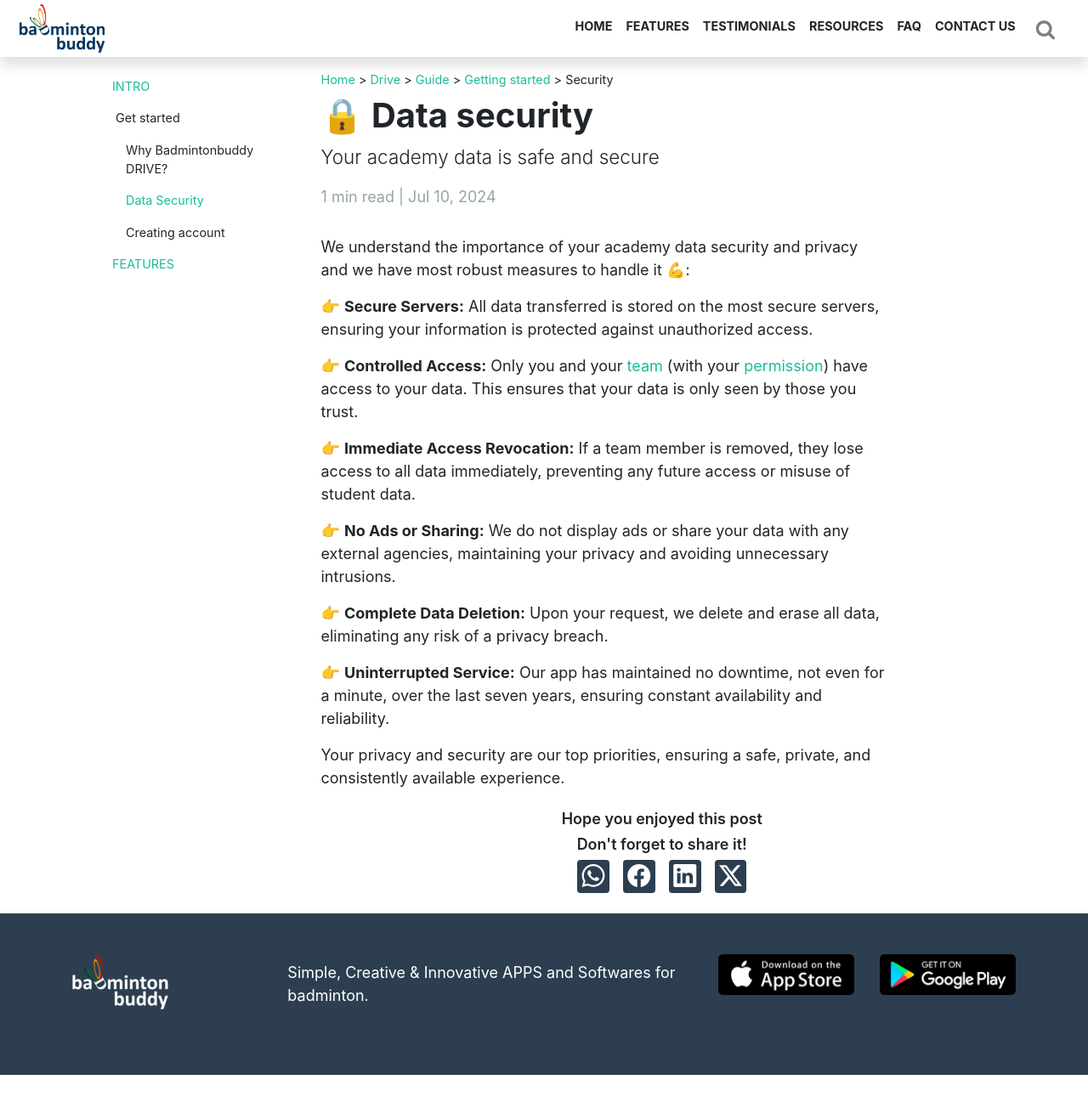
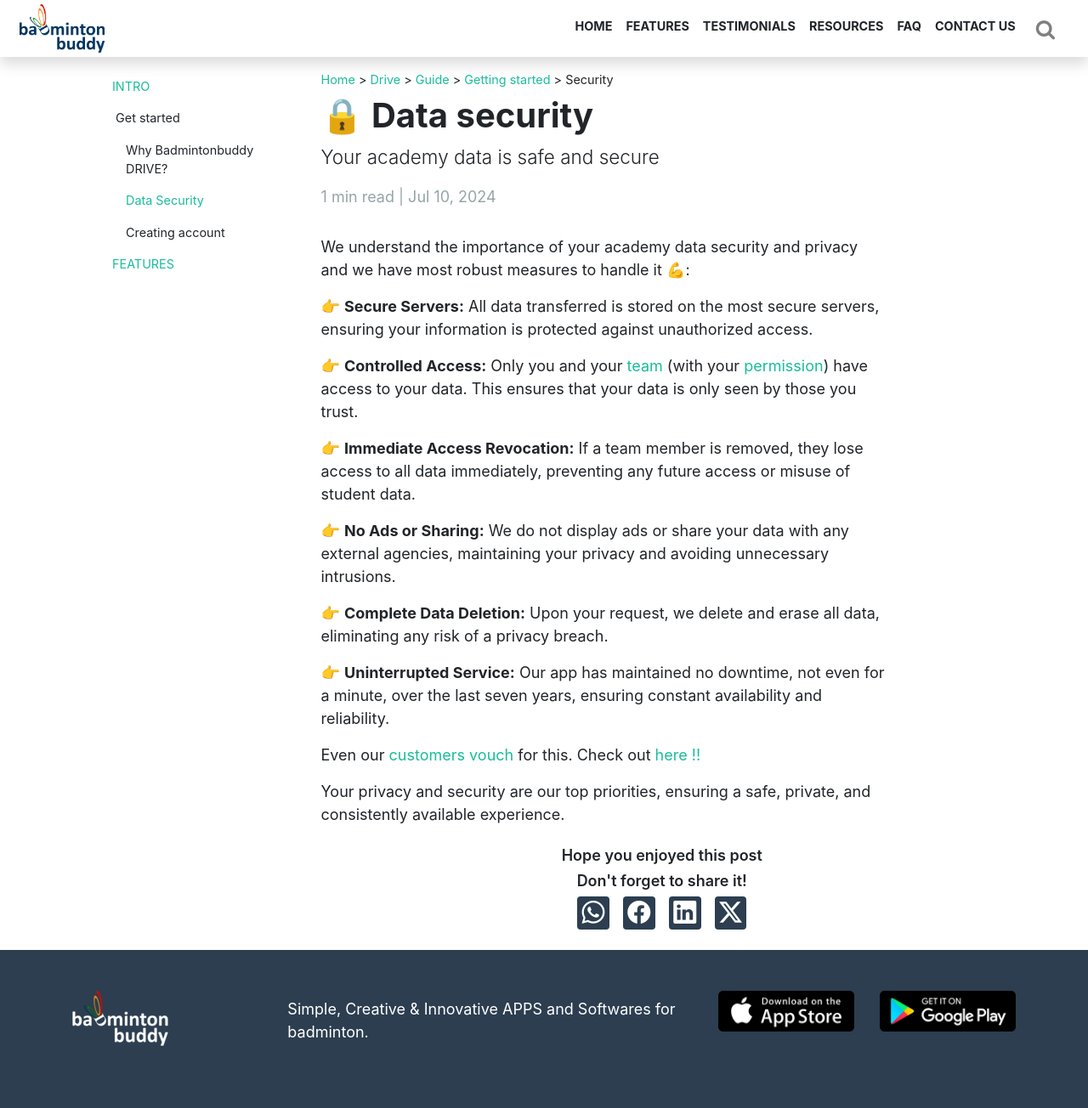
Before and after one commit to SampatDixit/sampatdixit.github.io, a Jekyll site: the page built from _posts/drive/guide/getting-started/2024-07-10-app-security.md, in a window 1280 px wide and 1308 px high. Shown: the top 1304 px of the window at 85% size. Built offline with Jekyll 4.4.1, drawn with Linux system fonts in a browser that asks for light colours; nearby versions of some CDN libraries; emoji names are drawn with the system emoji font.

Commit message:
With added testimonial link

```diff
--- a/_posts/drive/guide/getting-started/2024-07-10-app-security.md
+++ b/_posts/drive/guide/getting-started/2024-07-10-app-security.md
@@ -23,4 +23,6 @@ We understand the importance of your academy data security and privacy and we ha
 
 :point_right: **Uninterrupted Service:** Our app has maintained no downtime, not even for a minute, over the last seven years, ensuring constant availability and reliability.
 
+Even our [customers vouch](https://badmintonbuddy.com/review) for this. Check out [here !!](https://badmintonbuddy.com/review)
+
 Your privacy and security are our top priorities, ensuring a safe, private, and consistently available experience.
```
